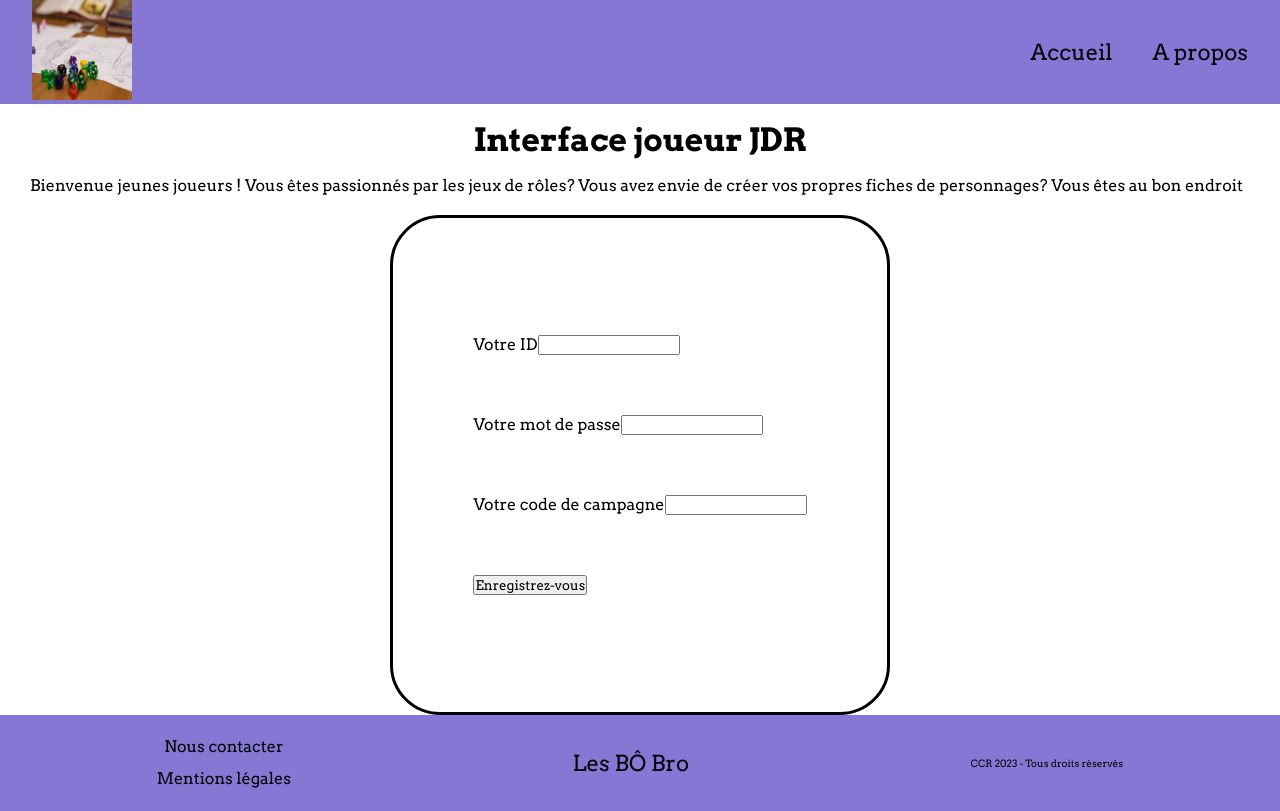
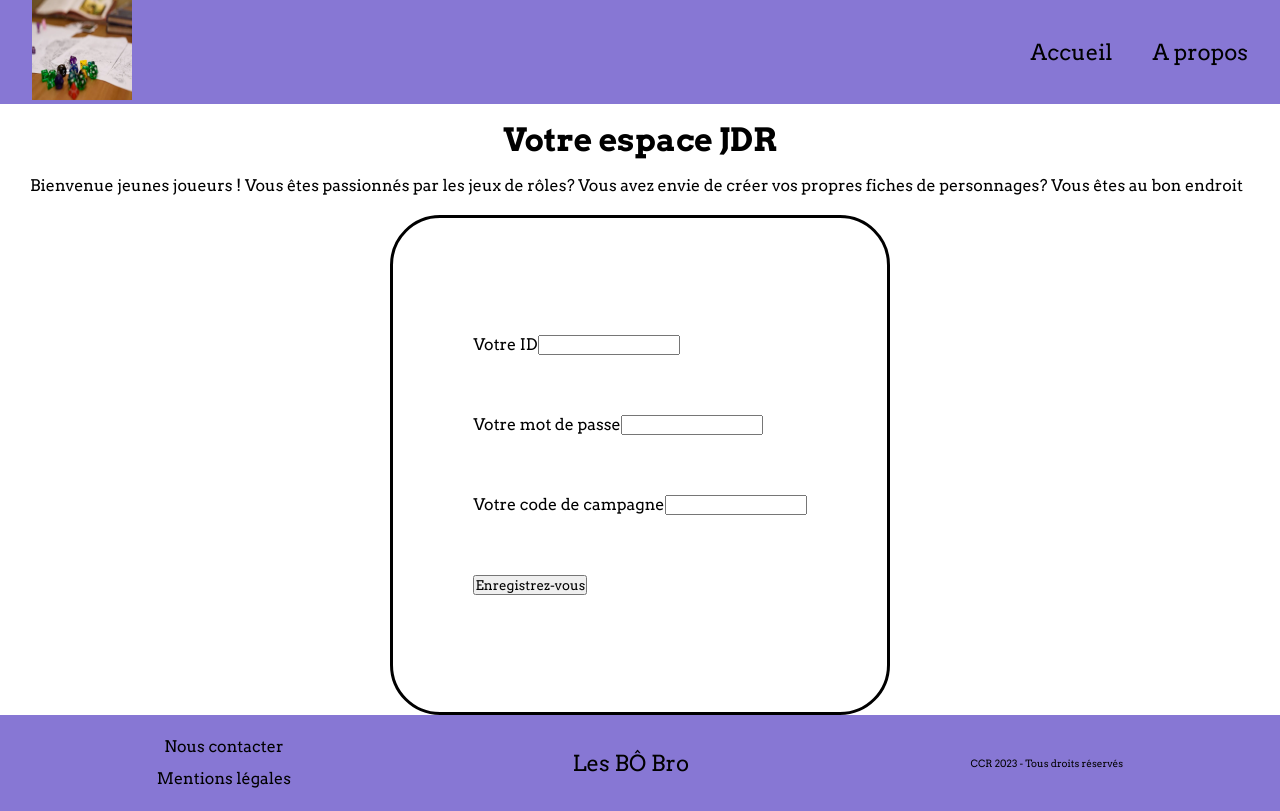
Before and after one commit to M0rgan52/Interface_Joueur_JDR, a React (Create React App) app: page / in a window 1280 px wide. Built offline with nearby package versions, Linux system fonts and the light colour scheme.

Commit message:
commit -m "TITRE LOG - Changement du titre de la page log"

```diff
--- a/src/pages/Login.jsx
+++ b/src/pages/Login.jsx
@@ -9,7 +9,7 @@ function Home() {
 
         <div className='main'>
             <header>
-                <h1>Interface joueur JDR</h1>
+                <h1>Votre espace JDR </h1>
                 <p>Bienvenue jeunes joueurs ! Vous êtes passionnés par les jeux de rôles? Vous avez envie de créer vos propres fiches de personnages? Vous êtes au bon endroit</p>
             </header>
             <Inscription />
```
